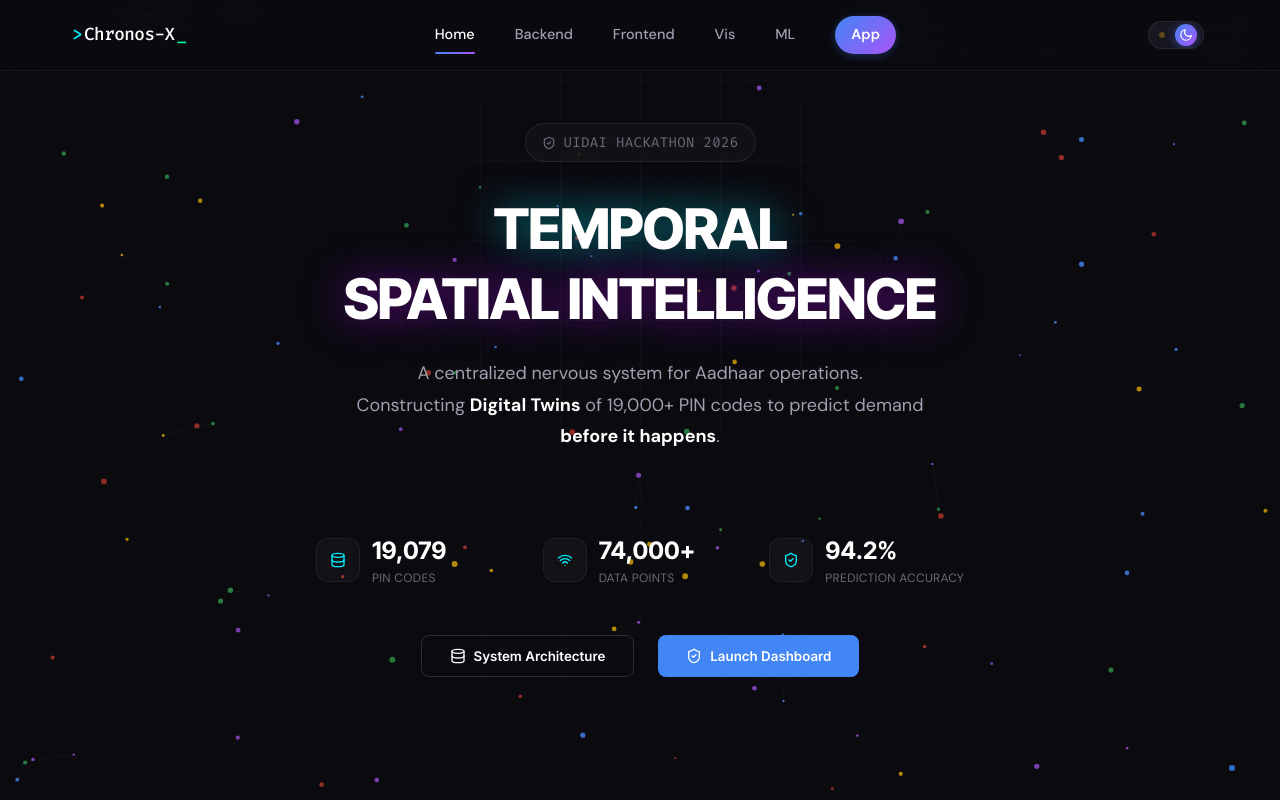
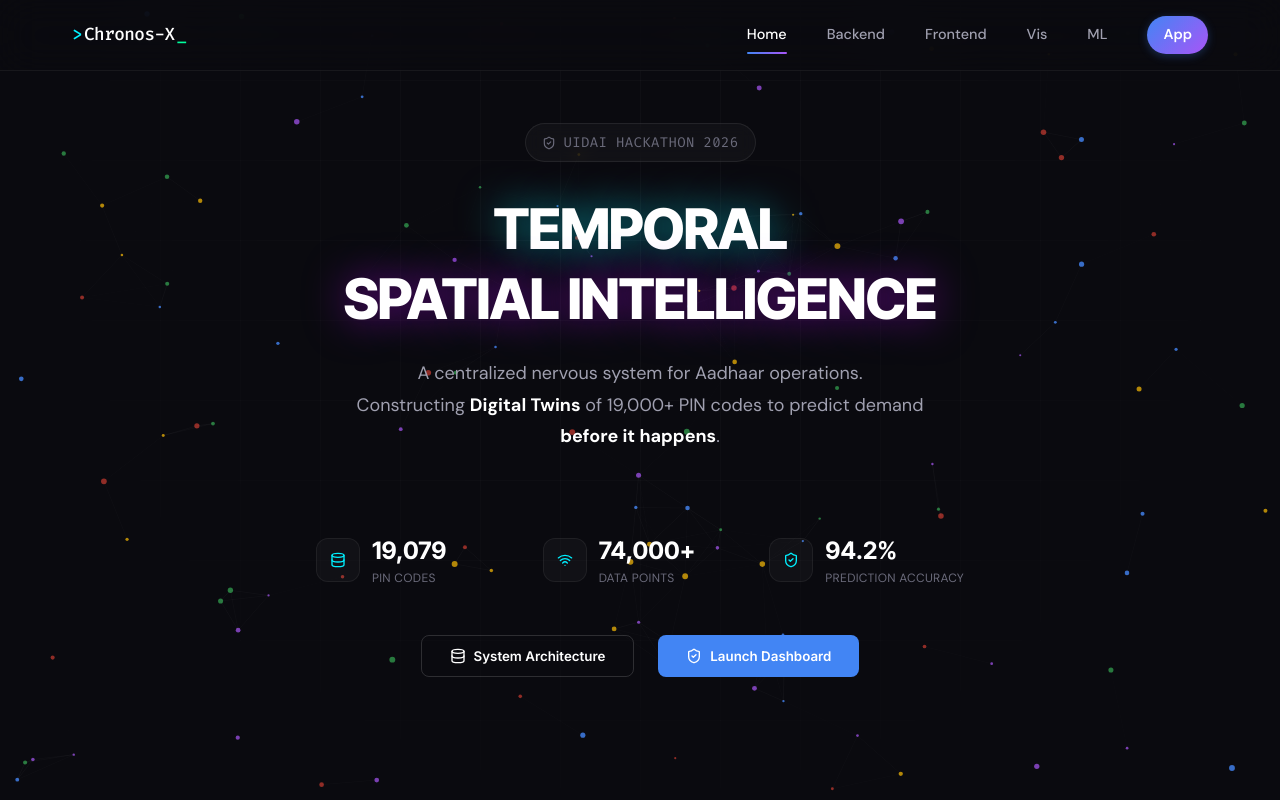
Before and after one commit to PranayJuneja/UIDAI-Hackathon, a Next.js app in the folder frontend/: page / in a window 1280 px wide. Shown: the top 800 px of the page. Built offline with nearby package versions, Linux system fonts and the light colour scheme.

Commit message:
Update siteheader.tsx and terminalinfodisplay.tsx

```diff
--- a/frontend/app/components/Map/TerminalInfoDisplay.tsx
+++ b/frontend/app/components/Map/TerminalInfoDisplay.tsx
@@ -568,7 +568,7 @@ export default function TerminalInfoDisplay({
                 setShowFinalLine(true);
                 setAnimationPhase('complete');
                 setIsComplete(true);
-            }, 1000);
+            }, 3000);
             return () => clearTimeout(timer);
         }
     }, [animationPhase, insightLineIndex, insightLines, finalLine, type]);
--- a/frontend/app/components/SiteHeader.tsx
+++ b/frontend/app/components/SiteHeader.tsx
@@ -5,7 +5,6 @@ import Link from "next/link";
 import { usePathname } from "next/navigation";
 import { Terminal, Code2, Database, BrainCircuit, Box, Activity } from "lucide-react";
 import styles from "./SiteHeader.module.css";
-import ThemeToggle from "./UI/ThemeToggle";
 
 export default function SiteHeader() {
     const pathname = usePathname();
@@ -61,9 +60,7 @@ export default function SiteHeader() {
                     })}
                 </nav>
 
-                <div className={styles.navActions}>
-                    <ThemeToggle />
-                </div>
+                {/* Theme toggle removed - kept in dark mode */}
             </div>
         </motion.header>
     );
```
